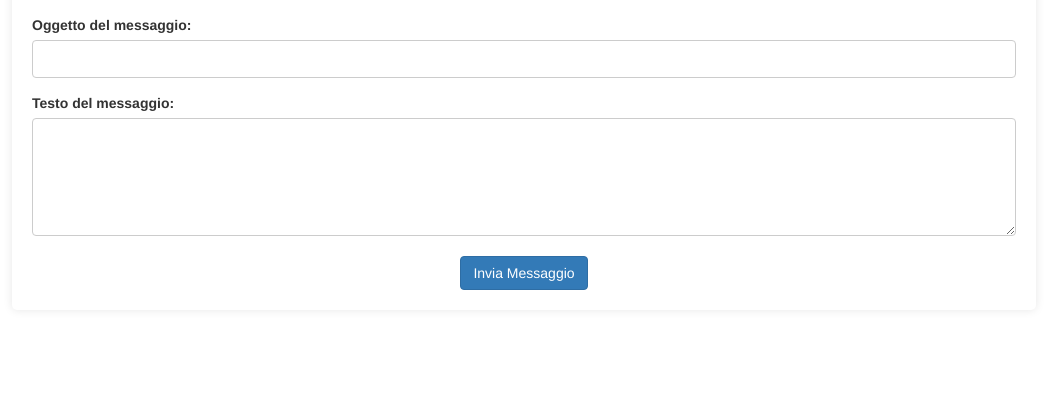
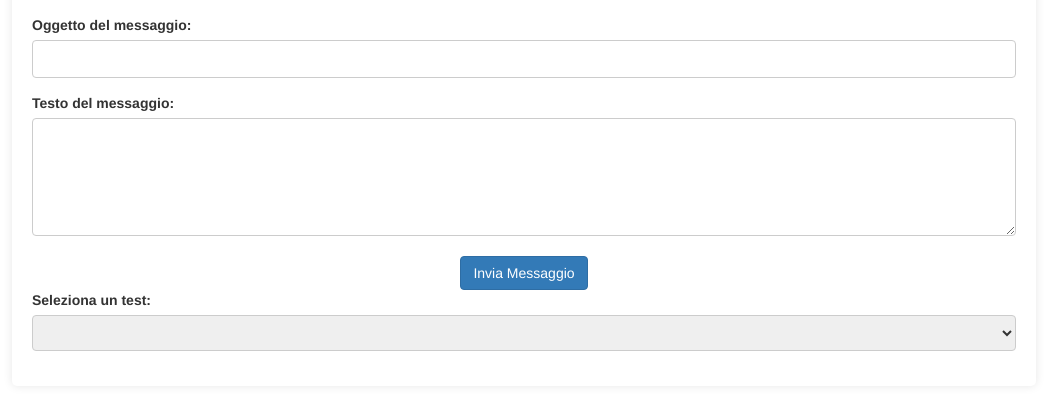
Before and after one commit to tabish29/ProgettoBD2023-24, a PHP site: page /nuovoMessaggioStudente.php in a window 1280 px wide. Shown: the part 479-885 px from the top of the page, without its empty margins (116-1163 px from the left). Before the commit the page ends 769 px from the top, so only its background shows below. Run offline with PHP 8.4, Linux system fonts and the light colour scheme; the visitor is signed in with stand-in values (Sample User, id 1); lists and menus that the app fills with data are empty.

Commit message:
bug messaggioStudente !

```diff
--- a/nuovoMessaggioStudente.php
+++ b/nuovoMessaggioStudente.php
@@ -68,14 +68,14 @@
             include 'navbarStudente.php';
             include 'connessione.php';
 
-        /*
+
             // Verifica se l'utente è autenticato
             if (!isset($_SESSION['email']) || !isset($_SESSION['ruolo'])) {
                 // Redirect a una pagina di login se l'utente non è autenticato
                 header("Location: index.html");
                 exit();
             }
-*/
+
             echo "Valore della variabile di sessione email in messaggiStudenti.php pt1: " . $_SESSION['email'];
 
             if ($_SERVER["REQUEST_METHOD"] == "POST") {
@@ -141,6 +141,23 @@
             <div class="btn-container">
                 <button type="submit" id="inviaMessaggioBtn" class="btn btn-primary">Invia Messaggio</button>
             </div>
+
+            <div class="form-group">
+                <label for="selectTest">Seleziona un test:</label>
+                <select id="selectTest" name="selectTest">
+                    <?php
+                        // Recupera i nomi dei test dal database
+                        $query_test2 = "CALL visualizzaTestDisponibili()";
+                        $result_test2 = $conn->query($query_test2);
+
+                        // Aggiungi opzioni alla ListBox
+                        while ($row_test = $result_test2->fetch_assoc()) {
+                            echo "<option value='" . $row_test['Titolo'] . "'>" . $row_test['Titolo'] . "</option>";
+                        }
+
+                    ?>
+                </select>
+            </div>
         </form>
     </div>
 </body>
```
Also changed, not shown: login.php (indentation only).
